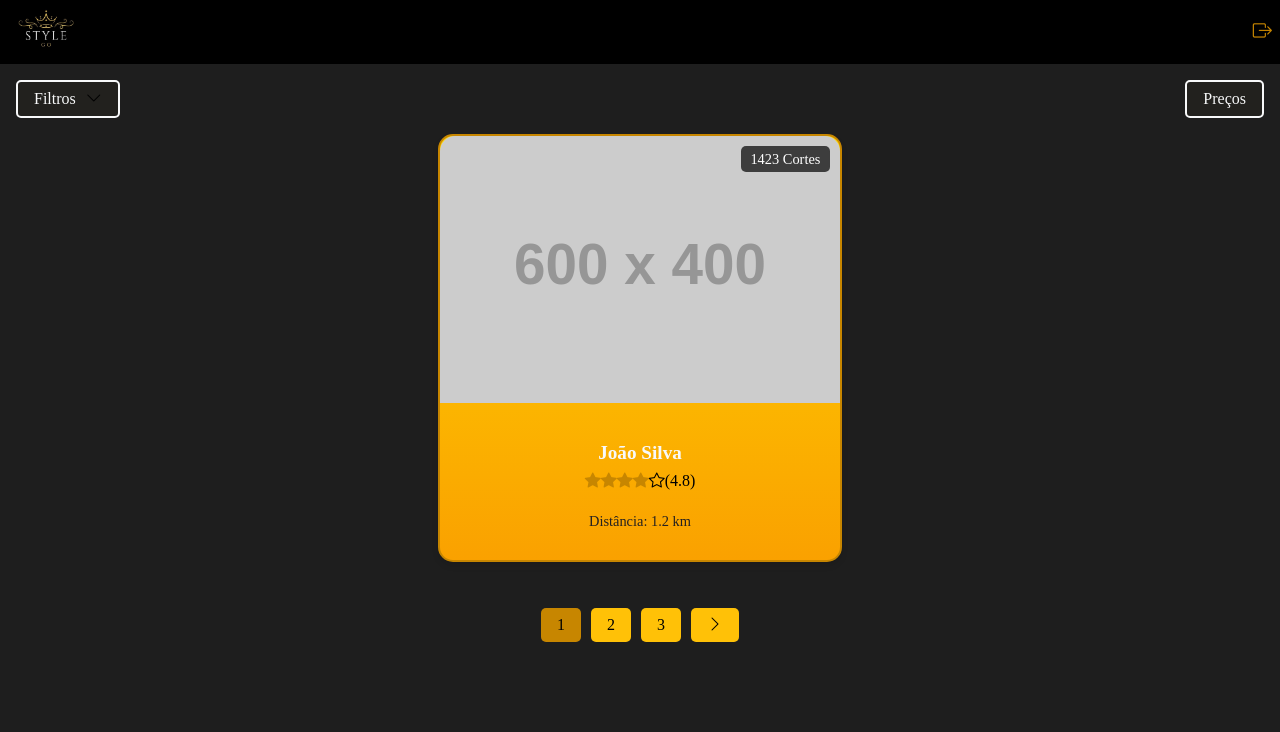
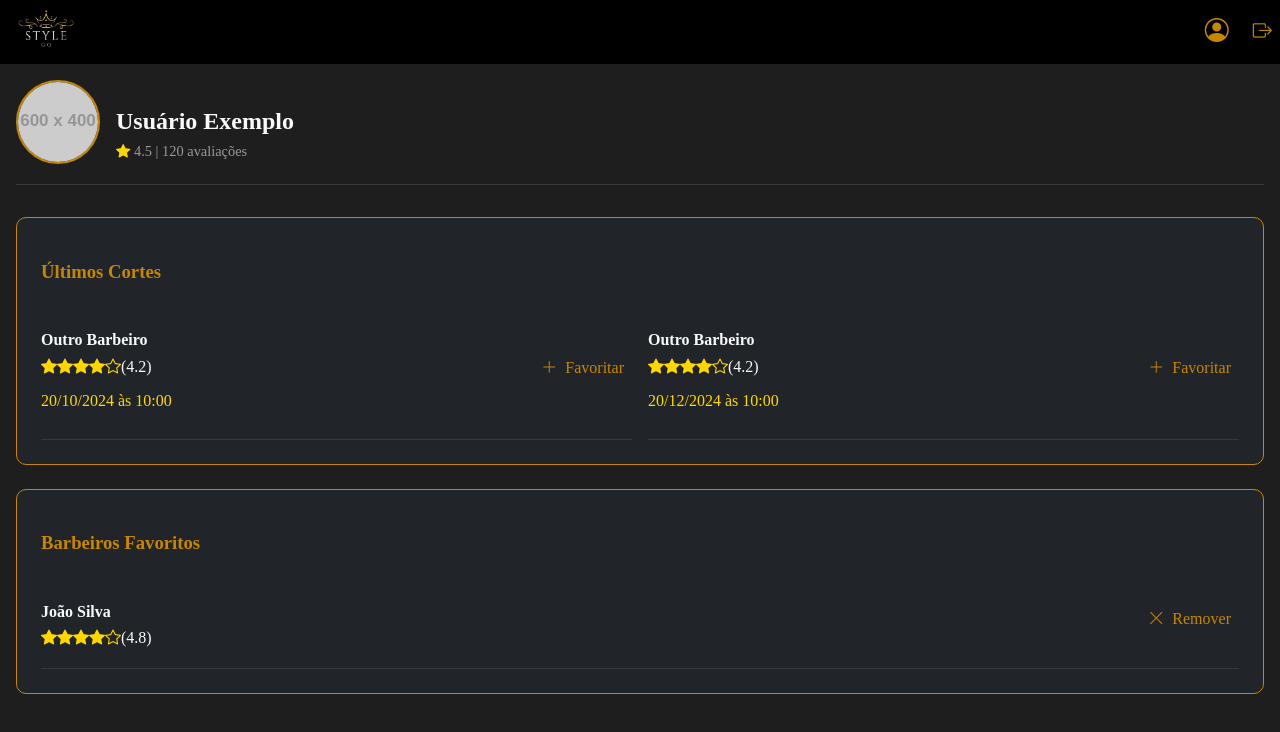
Before and after one commit to TechSolution-TS/styleGo-front, an Angular app: page /user-profile/1 in a window 1280 px wide. Before the commit this address led to /. Shown: the top 732 px of the page. Built offline with nearby package versions, Linux system fonts and the light colour scheme.

Commit message:
adicionando novo icone de profile e perfil do usuario

```diff
--- a/src/app/app.routes.ts
+++ b/src/app/app.routes.ts
@@ -1,12 +1,14 @@
 import { Routes } from '@angular/router';
 import { BarberListingComponent } from './barber-listing/barber-listing.component';
 import { BarberProfileComponent } from './pages/barber-profile/barber-profile.component';
+import { ClientProfileComponent } from './pages/client-profile/client-profile.component';
 import { PriceTableComponent } from './pages/price-table/price-table.component';
 import { UserLoginComponent } from './pages/user-login/user-login.component';
 import { UserRegistrationComponent } from './pages/user-registration/user-registration.component';
 
 export const routes: Routes = [
   { path: 'barber/:id', component: BarberProfileComponent },
+  { path: 'user-profile/:id', component: ClientProfileComponent },
   { path: 'prices', component: PriceTableComponent },
   { path: '', component: BarberListingComponent },
   { path: 'login', component: UserLoginComponent },
--- a/src/app/header/header.component.css
+++ b/src/app/header/header.component.css
@@ -32,7 +32,7 @@
 
   .navbar-actions {
     display: flex;
-    gap: 1rem; /* Espaçamento entre os botões */
+    gap: 0.5rem; /* Espaçamento entre os botões */
     align-items: center; /* Centraliza verticalmente */
     margin-left: auto; /* Alinha os botões à direita */
 }
@@ -45,6 +45,24 @@
     font-weight: 500; /* Fonte um pouco mais espessa */
     transition: background-color 0.3s; /* Transição suave */
 }
+
+.btn-user { /* Estilos para o botão de perfil do usuário */
+  background-color: transparent;
+  border: none;
+  color: #c78600; /* Dourado */
+  font-size: 1.5rem;
+  padding: 0.5rem;
+  border-radius: 5px;
+  transition: background-color 0.3s, color 0.3s;
+  cursor: pointer;
+}
+
+.btn-user:hover {
+  background-color: rgba(0, 0, 0, 0.3); /* Fundo escuro transparente no hover */
+  color: #ffd700; /* Cor amarela no hover */
+}
+
+
 
 
 .btn-login {
@@ -93,7 +111,5 @@
 
 /* Media Queries (se necessário) */
 @media (max-width: 768px) {
-    .navbar-actions {
-        align-items: flex-end;    /* Alinhados à direita */
-    }
+
 }
--- a/src/app/header/header.component.html
+++ b/src/app/header/header.component.html
@@ -5,14 +5,18 @@
                 <img src="assets/StyleGo-Logo.jpg" alt="StyleGo Logo" class="logo-img">
             </a>
             <div class="navbar-actions">
+                <ng-container *ngIf="!isLoggedIn">
+                    <button class="btn-icon btn-login" (click)="goToLogin()">
+                        <i class="bi bi-box-arrow-in-right"></i>
+                    </button>
+                </ng-container>
+
                 <ng-container *ngIf="isLoggedIn">
+                    <button class="btn-icon btn-user" (click)="goToUserProfile()">  <!-- Novo botão -->
+                        <i class="bi bi-person-circle"></i>
+                    </button>
                     <button class="btn-icon btn-logout" (click)="logout()">
                         <i class="bi bi-box-arrow-right"></i>
-                    </button>
-                </ng-container>
-                <ng-container *ngIf="!isLoggedIn">
-                    <button class="btn-icon btn-login" (click)="goToLogin()">
-                        <i class="bi bi-box-arrow-in-right"></i> <!-- Ícone de entrar no sistema -->
                     </button>
                 </ng-container>
             </div>
--- a/src/app/header/header.component.ts
+++ b/src/app/header/header.component.ts
@@ -24,6 +24,10 @@ export class HeaderComponent {
     this.router.navigate([`/login`]);
   }
 
+  goToUserProfile() {
+    this.router.navigate(['/user-profile/1']); // Rota para o perfil do usuário
+  }
+
   goToHome(){
     this.router.navigate([`/home`]);
   }
--- a/src/app/pages/barber-profile/barber-profile.component.css
+++ b/src/app/pages/barber-profile/barber-profile.component.css
@@ -130,6 +130,7 @@
 
 .appointment, .pending-request {
     display: flex;
+    flex-direction: column;
     justify-content: space-between;
     align-items: center; /* Centraliza verticalmente */
     padding: 1rem 0;  /* Adiciona padding vertical */
--- /dev/null
+++ b/src/app/pages/client-profile/client-profile.component.css
@@ -0,0 +1,160 @@
+.profile-container {
+    background-color: #1e1e1e;
+    color: #f8f9fa;
+    padding: 1rem;
+    min-height: 100vh;
+}
+
+.user-header {
+    display: flex;
+    align-items: center;
+    margin-bottom: 2rem;
+    border-bottom: 1px solid #343a40;
+    padding-bottom: 1rem;
+}
+
+.user-avatar img {
+    width: 80px;
+    height: 80px;
+    border-radius: 50%;
+    object-fit: cover;
+    border: 2px solid #c78600;
+}
+
+.user-details {
+    margin-left: 1rem;
+}
+
+.user-name {
+    color: #f8f9fa;
+    margin-bottom: 0.5rem;
+}
+
+.user-ratings {
+    font-size: 0.9rem;
+    color: #999;
+}
+
+.user-ratings .gold {
+    color: gold;
+}
+
+.section {
+    background-color: #212529;
+    border-radius: 10px;
+    padding: 1.5rem;
+    margin-bottom: 1.5rem;
+    border: 1px solid #c78600;
+}
+
+.section-title {
+    color: #c78600;
+    margin-bottom: 1rem;
+}
+
+.appointment {
+    display: flex;
+    justify-content: space-between;
+    align-items: center;
+    padding: 1rem 0;
+    border-bottom: 1px solid #343a40;
+}
+
+.appointment:last-child {
+    border-bottom: none;
+}
+
+.appointment-details {
+    flex: 1;
+}
+
+.appointment-info p {
+    margin-bottom: 0.2rem;
+    color: #999;
+}
+
+
+/* Barbeiros Favoritos */
+.barber-list {
+    display: grid;
+    grid-template-columns: repeat(auto-fit, minmax(250px, 1fr)); /* Responsivo */
+    gap: 1rem;
+}
+
+.barber-card {
+    background-color: #343a40;
+    border-radius: 8px;
+    overflow: hidden;
+    box-shadow: 0 2px 4px rgba(0, 0, 0, 0.2);
+    border: 1px solid #c78600;
+
+}
+
+.barber-image {
+    width: 100%;
+    aspect-ratio: 3/2;
+    object-fit: cover;
+}
+
+.barber-info {
+    padding: 1rem;
+    text-align: center;
+    color: #f8f9fa;
+
+}
+
+.barber-name {
+    margin-bottom: 0.5rem;
+}
+
+.barber-rating {
+    color: gold;
+    font-size: 1rem;
+    margin-bottom: 0.5rem;
+}
+
+.barber-rating span {
+    color: #f8f9fa;
+}
+
+.barber-item { /* Estilo para cada item da lista de barbeiros */
+    display: flex;
+    justify-content: space-between;
+    align-items: center;
+    padding: 0.75rem 0;
+    border-bottom: 1px solid #343a40; /* Linha divisória sutil */
+}
+
+
+.barber-details {
+    flex: 1; /* Ocupa o espaço disponível */
+    text-align: left; /* Alinha o texto à esquerda */
+}
+
+.btn-remove-favorite, .btn-add-favorite {
+  background-color: transparent; /* Fundo transparente */
+  border: none;
+  color: #c78600; /* Cor dourada */
+  font-size: 1rem; /* Tamanho do ícone */
+  padding: 0.5rem;
+  border-radius: 5px;
+  transition: background-color 0.3s, color 0.3s;
+  cursor: pointer;
+  display: flex; /* Para alinhar o ícone com o texto */
+  align-items: center;
+  gap: 0.5rem;
+}
+
+.btn-remove-favorite:hover, .btn-add-favorite:hover {
+  background-color: rgba(199, 134, 0, 0.3); /* Fundo dourado transparente */
+  color: #f8f9fa; /* Cor branca */
+
+}
+.recent-barbers-section{
+    margin-top: 1.2rem;
+}
+
+.barber-distance {
+    font-size: 0.9rem;
+    color: #999;
+}
--- /dev/null
+++ b/src/app/pages/client-profile/client-profile.component.html
@@ -0,0 +1,70 @@
+<div class="profile-container">
+    <div class="user-header">
+        <div class="user-avatar">
+            <img [src]="user.imageUrl || 'default-image.jpg'" alt="Foto do Usuário">
+        </div>
+        <div class="user-details">
+            <h2 class="user-name">{{ user.name }}</h2>
+            <div class="user-ratings">
+                <i class="bi bi-star-fill gold"></i> {{ user.rating }} | {{ user.numRatings }} avaliações
+            </div>
+        </div>
+    </div>
+
+    <div class="section recent-appointment-section">
+        <h3 class="section-title"> Últimos Cortes</h3>
+        <div class="barber-list">
+            <ng-container *ngIf="user.recentAppointment.length > 0; else noRecent">
+                <div *ngFor="let barber of user.recentAppointment" class="barber-item">
+                    <div class="barber-details">
+                        <h4 class="barber-name">{{ barber.name }}</h4>
+                        <div class="barber-rating">
+                            <i *ngFor="let star of [1, 2, 3, 4, 5]" class="bi"
+                                [class.bi-star-fill]="star <= barber.rating"
+                                [class.bi-star]="star > barber.rating"
+                                [ngClass]="star <= barber.rating ? 'text-warning' : 'text-dark'">
+                            </i>
+                            <span>({{ barber.rating }})</span>
+                            <p> {{ barber.date | date:'dd/MM/yyyy' }} às {{ barber.time }}</p>
+                        </div>
+                    </div>
+                    <button class="btn btn-add-favorite" (click)="addFavorite(barber.id)">
+                        <i class="bi bi-plus-lg"></i> Favoritar
+                    </button>
+                </div>
+            </ng-container>
+            <ng-template #noRecent>
+                <p>Você ainda não tem cortes recentes.</p>
+              </ng-template>
+        </div>
+    </div>
+
+    <div class="section favorite-barbers-section">
+        <h3 class="section-title">Barbeiros Favoritos</h3>
+        <div class="barber-list">
+            <ng-container *ngIf="user.favoriteBarbers.length > 0; else noFavorites">
+                <div *ngFor="let barber of user.favoriteBarbers" class="barber-item">
+                    <div class="barber-details">
+                        <h4 class="barber-name">{{ barber.name }}</h4>
+                        <div class="barber-rating">
+                            <i *ngFor="let star of [1, 2, 3, 4, 5]" class="bi"
+                                [class.bi-star-fill]="star <= barber.rating"
+                                [class.bi-star]="star > barber.rating"
+                                [ngClass]="star <= barber.rating ? 'text-warning' : 'text-dark'">
+                            </i>
+                            <span>({{ barber.rating }})</span>
+                        </div>
+                    </div>
+                    <button class="btn btn-remove-favorite" (click)="removeFavorite(barber.id)">
+                        <i class="bi bi-x-lg"></i> Remover
+                    </button>
+                </div>
+            </ng-container>
+
+            <ng-template #noFavorites>
+              <p>Você ainda não tem barbeiros favoritos.</p>
+            </ng-template>
+
+        </div>
+    </div>
+</div>
--- /dev/null
+++ b/src/app/pages/client-profile/client-profile.component.ts
@@ -0,0 +1,60 @@
+import { Component, OnInit } from '@angular/core';
+import { ActivatedRoute, Router } from '@angular/router';
+import { CommonModule} from '@angular/common';
+
+@Component({
+  selector: 'app-client-profile',
+  standalone: true,
+  imports: [CommonModule],
+  templateUrl: './client-profile.component.html',
+  styleUrl: './client-profile.component.css'
+})
+export class ClientProfileComponent implements OnInit {
+  userId!: number;
+  user: any;
+
+  constructor(private router: Router, private route: ActivatedRoute) {}
+
+  ngOnInit() {
+      this.route.params.subscribe(params => {
+          this.userId = +params['id'];
+          this.user = this.findUserById(this.userId); // Buscar os dados do usuário
+
+          if (this.user) {
+              // Inicializar dados de exemplo (substitua pela sua lógica de API)
+              this.user.imageUrl = "https://placehold.co/600x400/png";
+              this.user.rating = 4.5;
+              this.user.numRatings = 120;
+              this.user.recentAppointment = [
+                  { id: 3, name: "Outro Barbeiro", rating: 4.2, date: new Date('2024-10-20T10:00:00'), time: '10:00' },
+                  { id: 2, name: "Outro Barbeiro", rating: 4.2, date: new Date('2024-12-20T10:00:00'), time: '10:00' },
+              ];
+              this.user.favoriteBarbers = [
+                { id: 1, name: "João Silva", rating: 4.8 },
+            ];
+          }
+      });
+  }
+
+  addFavorite(barberId: number) {
+    console.log('Adicionando barbeiro aos favoritos:', barberId);
+  }
+
+  removeFavorite(barberId: number) {
+    console.log('Removendo barbeiro dos favoritos:', barberId);
+  }
+
+  findUserById(id: number) {
+      // Lógica para buscar os dados do usuário pelo ID (substitua pelo seu serviço)
+      const users = [
+          { id: 1, name: "Usuário Exemplo", rating: 4.6, numRatings: 85, imageUrl: '...' },
+          // ... mais usuários
+      ];
+      return users.find(user => user.id === id);
+  }
+
+  goToBarberProfile(barberId: number) {
+      this.router.navigate(['/barber', barberId]);
+  }
+  // ... outros métodos ...
+}
```
Also changed, not shown: 1 other file (tests, documents, lock files or other folders).
